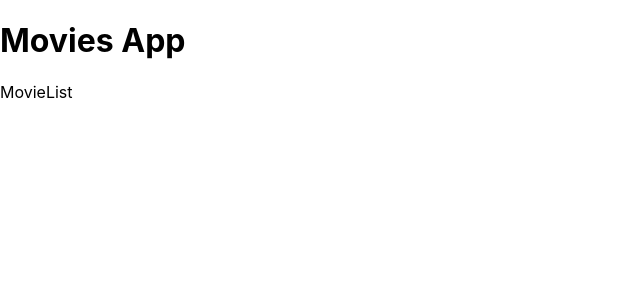
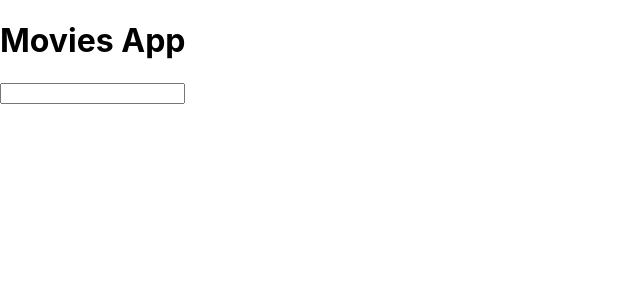
Before and after one commit to 08-Noam-David/movies-app, a React (Create React App) app: page / in a window 1280 px wide. Shown: the top 300 px of the page, without its empty margins (0-640 px from the left). Built offline with nearby package versions, Linux system fonts and the light colour scheme.

Commit message:
Add SearchBar, again

```diff
--- a/src/cmps/MovieList.jsx
+++ b/src/cmps/MovieList.jsx
@@ -1,8 +1,13 @@
 import React from 'react';
+import SearchBar from './SearchBar.jsx';
 
 class MovieList extends React.Component {
   render() {
-    return <div>MovieList</div>;
+    const { movies } = this.props;
+
+    return (
+        <SearchBar />
+    );
   }
 }
 
--- /dev/null
+++ b/src/cmps/SearchBar.jsx
@@ -0,0 +1,11 @@
+import React from 'react'
+
+class SearchBar extends React.Component {
+  render() {
+    return (
+      <input type="search" name="seach" />
+    )
+  }
+}
+
+export default SearchBar;
--- a/src/pages/Home.jsx
+++ b/src/pages/Home.jsx
@@ -22,7 +22,11 @@ class Home extends React.Component {
     return (
       <div>
         <h1>Movies App</h1>
-        {!isAddMode && !movieToAdd ? <MovieList /> : <EditMovie />}
+        {!isAddMode && !movieToAdd ? (
+          <MovieList movies={movies} />
+        ) : (
+          <EditMovie />
+        )}
       </div>
     );
   }
```
Also changed, not shown: src/cmps/Preview.jsx (deleted).
